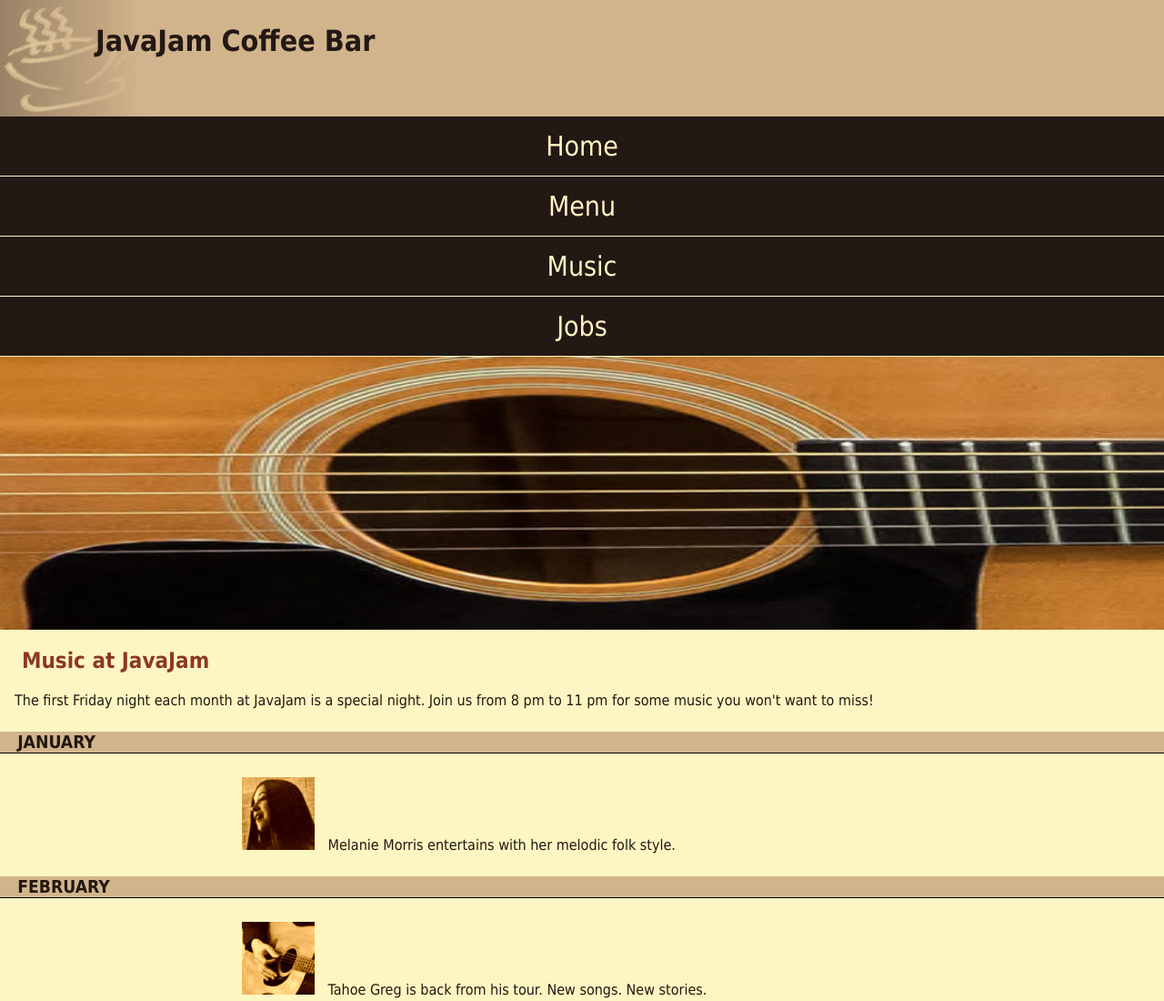
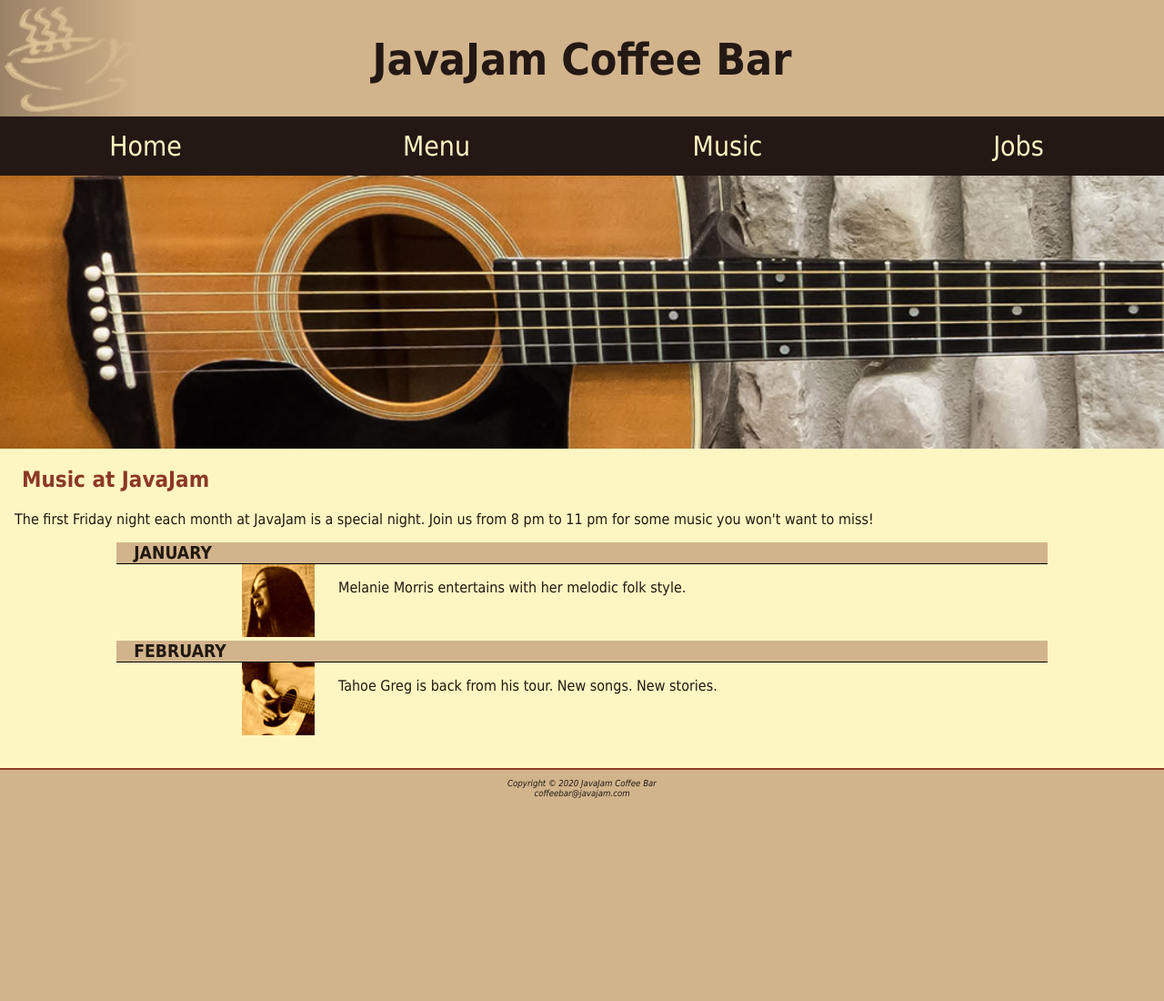
Before and after one commit to YuliaTarima/javajam, a plain HTML site: page hw7/music.html in a window 1280 px wide. Shown: the top 1100 px of the page at 91% size. After the commit the page ends 887 px from the top, so only its background shows below. Drawn offline with Linux system fonts and the light colour scheme.

Commit message:
configure medium layout html and css

```diff
--- a/hw7/javajam.css
+++ b/hw7/javajam.css
@@ -200,3 +200,46 @@ nav a:hover {
   float: left;
   width: 33%;
 } */
+
+@media screen and (min-width: 600px) {
+  h1 {
+    font-size: 3em;
+  }
+  h4{
+    margin: 0 10%;
+  }
+  header {
+    text-align: center;
+    padding-left: 0;
+  }
+  nav ul {
+    display: flex;
+    flex-wrap: nowrap;
+    flex-direction: row;
+    justify-content: space-around; /* Distribute items with equal space around them */
+  }
+  nav li {
+    border-bottom: none;
+  }
+  #homehero {
+    height           : 50vh;
+    background-image : url("hero.jpg");
+  }
+  #heromugs {
+    background-image : url("heromugs.jpg");
+  }
+  #heroguitar {
+    background-image : url("heroguitar.jpg");
+  }
+  #flow,
+  .details {
+    display: flex;
+    flex-direction: row;
+  }
+  #mobile {
+    display: none;
+  }
+  #desktop {
+    display: inline;
+  }
+}
--- a/hw7/music.html
+++ b/hw7/music.html
@@ -29,20 +29,20 @@
        <h4>January</h4>
        <div class="details">
         <a href="melanie.jpg">
-            <img class="floatleft" src="melaniethumb.jpg" alt="Melanie Morris" />
+            <img src="melaniethumb.jpg" alt="Melanie Morris" />
         </a>
-        <span>
+        <p>
             Melanie Morris entertains with her melodic folk style.
-        </span>
+        </p>
        </div>
        <h4>February</h4>
        <div class="details">
         <a href="greg.jpg">
-            <img class="floatleft" src="gregthumb.jpg" alt="Tahoe Greg" />
+            <img src="gregthumb.jpg" alt="Tahoe Greg" />
         </a>
-        <span>
+        <p>
             Tahoe Greg is back from his tour. New songs. New stories.
-        </span>
+        </p>
        </div>
       </main>
       <footer>
```
Also changed, not shown: hw7/index.html (+3 -1 lines), hw7/menu.html (+5 -3 lines).
